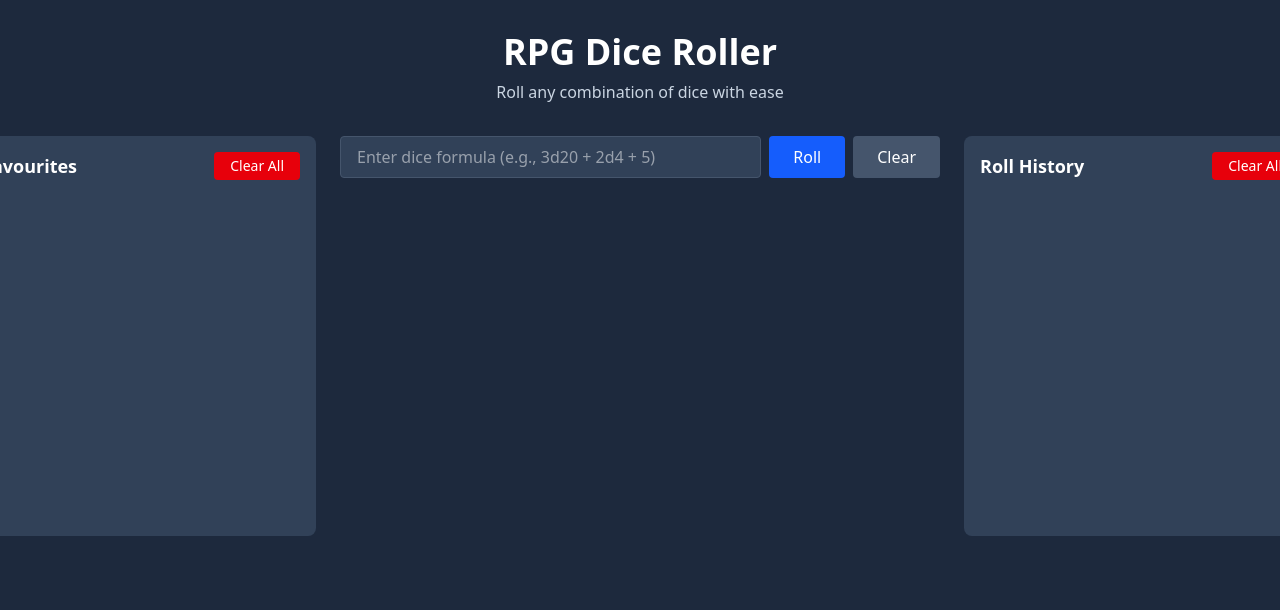
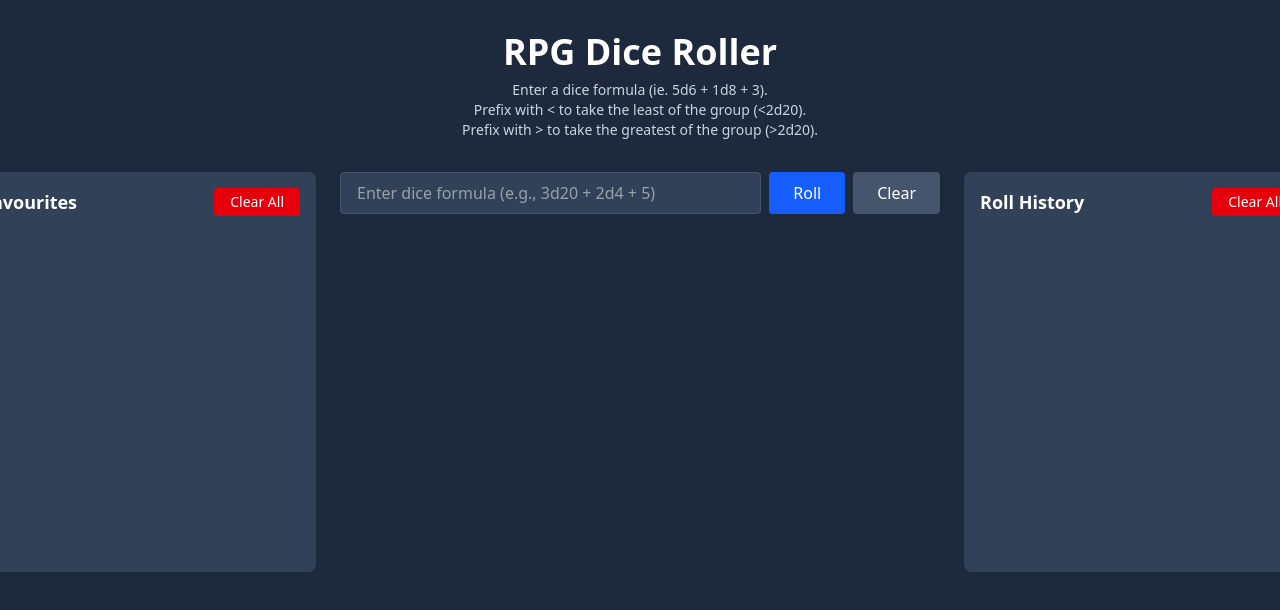
Before and after one commit to djmorton42/rollomancer, a React (Vite) app: page / in a window 1280 px wide. Shown: the top 610 px of the page. Built offline with nearby package versions, Linux system fonts and the light colour scheme.

Commit message:
Fix text entry field not being cleared appropriatly

```diff
--- a/src/App.tsx
+++ b/src/App.tsx
@@ -37,6 +37,7 @@ function App() {
 
   const handleClear = () => {
     setRollResult(null)
+    setFormula('')
   }
 
   const handleReroll = (formula: string) => {
@@ -80,9 +81,10 @@ function App() {
   return (
     <div className="min-h-screen bg-slate-800 text-white">
       <div className="p-8">
-        <header className="text-center mb-8">
+        <header className="text-center mb-8 text-sm">
           <h1 className="text-4xl font-bold mb-2">RPG Dice Roller</h1>
-          <p className="text-slate-300">Roll any combination of dice with ease</p>
+          <p className="text-slate-300">Enter a dice formula (ie. 5d6 + 1d8 + 3).<br />Prefix with &lt; to take the least of the group (&lt;2d20).<br />
+           Prefix with &gt; to take the greatest of the group (&gt;2d20).</p>
         </header>
 
         <div className="flex justify-center">
```
